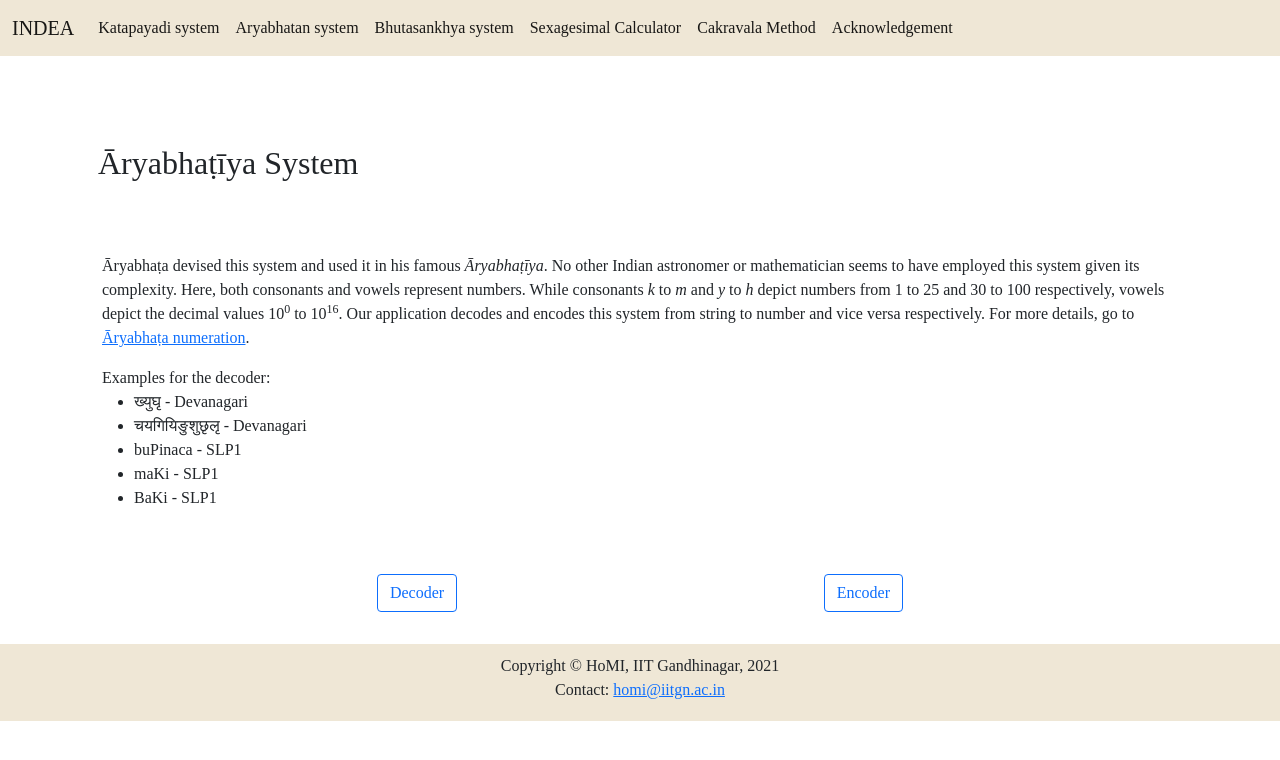
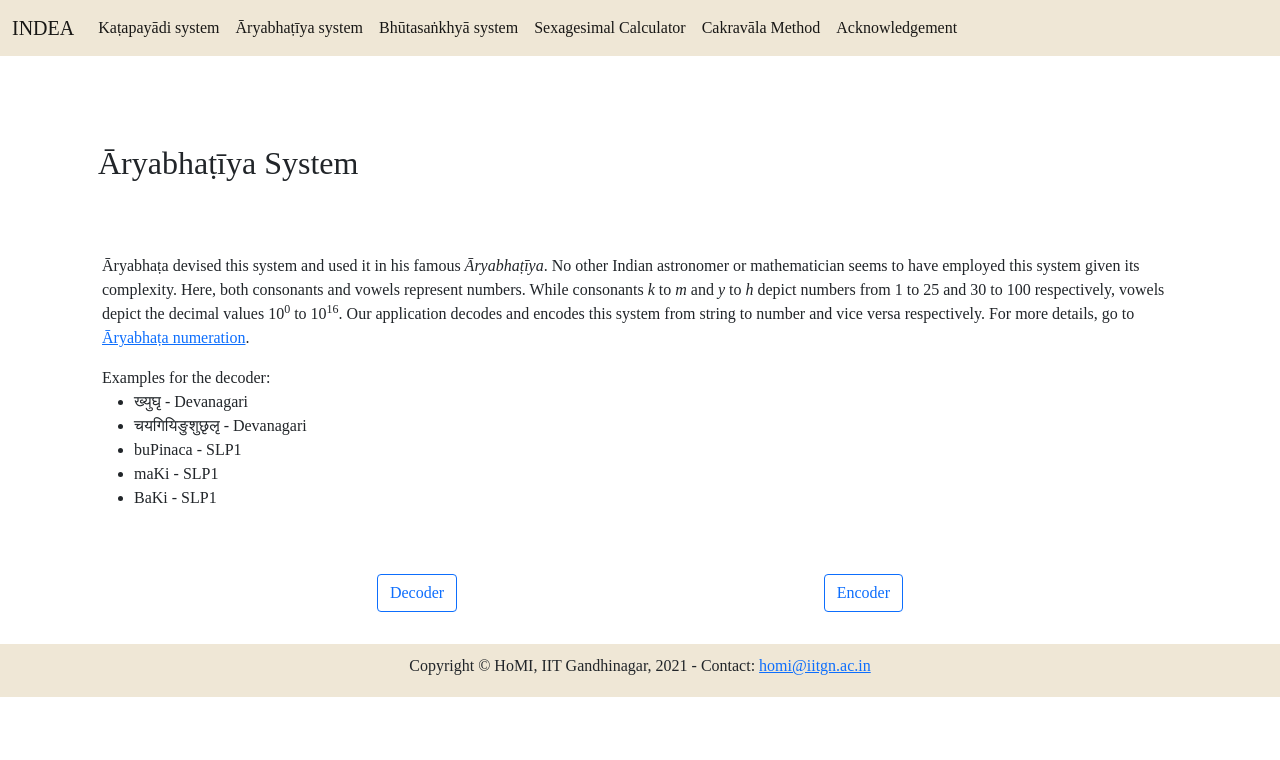
Before and after one commit to HrushikeshPawar/HoMI-Project, a Flask app: page /aryabhatan in a window 1280 px wide. Shown: the top 760 px of the page. Run offline with Flask 2, Linux system fonts and the light colour scheme.

Commit message:
Fixed Footer position

```diff
--- a/app/static/css/main.css
+++ b/app/static/css/main.css
@@ -20,6 +20,10 @@ html {
 
     iframe {
         height : 1200px
+    }
+
+    .foot {
+        min-height: 440px !important;
     }
 }
 
--- a/app/static/css/style.css
+++ b/app/static/css/style.css
@@ -8,7 +8,7 @@
 
 body {
     background-color: var(--clr-body-background);
-    font-family: Roboto;
+    --font-family: Roboto;
     font-style: normal;
     font-weight: normal;
 }
--- a/app/templates/base.html
+++ b/app/templates/base.html
@@ -19,9 +19,6 @@
             padding: 3px;
             background-color: #efe7d6;
             padding-top: 10px;
-        }
-        .container{
-            height: 100%;
         }
     </style>
 
@@ -52,15 +49,15 @@
             <div class="collapse navbar-collapse" id="navbarScroll">
                 <ul class="navbar-nav me-auto mb-2 mb-lg-0">
                     <li class="nav-item">
-                        <a class="nav-link active" aria-current="page" href="/katapayadi">Katapayadi system</a>
+                        <a class="nav-link active" aria-current="page" href="/katapayadi">Kaṭapayādi system</a>
                     </li>
 
                     <li class="nav-item">
-                        <a class="nav-link active" aria-current="page" href="/aryabhatan">Aryabhatan system</a>
+                        <a class="nav-link active" aria-current="page" href="/aryabhatan">Āryabhaṭīya system</a>
                     </li>
 
                     <li class="nav-item">
-                        <a class="nav-link active" aria-current="page" href="/bhutasankhya">Bhutasankhya system</a>
+                        <a class="nav-link active" aria-current="page" href="/bhutasankhya">Bhūtasaṅkhyā system</a>
                     </li>
 
                     <li class="nav-item">
@@ -68,7 +65,7 @@
                     </li>
 
                     <li class="nav-item">
-                        <a class="nav-link active" aria-current="page" href="/cakravala">Cakravala Method</a>
+                        <a class="nav-link active" aria-current="page" href="/cakravala">Cakravāla Method</a>
                     </li>
 
                     <li class="nav-item">
@@ -78,29 +75,19 @@
             </div>
         </div>
     </nav>
-
-    <div class="container">
+    <div class="container foot" style="min-height: 506px;">
     {% block content %}{% endblock content %}
     </div>
 
     <footer>
-        <p>Copyright © HoMI, IIT Gandhinagar, 2021<br>
-        Contact: <a href="mailto:homi@iitgn.ac.in">homi@iitgn.ac.in</a></p>
+        <p>Copyright © HoMI, IIT Gandhinagar, 2021 - Contact: <a href="mailto:homi@iitgn.ac.in">homi@iitgn.ac.in</a></p>
     </footer>
 
-    <!-- Optional JavaScript; choose one of the two! -->
-    <!-- Option 1: Bootstrap Bundle with Popper -->
     <script src="https://cdn.jsdelivr.net/npm/bootstrap@5.0.2/dist/js/bootstrap.bundle.min.js" integrity="sha384-MrcW6ZMFYlzcLA8Nl+NtUVF0sA7MsXsP1UyJoMp4YLEuNSfAP+JcXn/tWtIaxVXM" crossorigin="anonymous"></script>
 
-    <!-- Option 2: Separate Popper and Bootstrap JS -->
-    <!--
-    <script src="https://cdn.jsdelivr.net/npm/@popperjs/core@2.9.2/dist/umd/popper.min.js" integrity="sha384-IQsoLXl5PILFhosVNubq5LC7Qb9DXgDA9i+tQ8Zj3iwWAwPtgFTxbJ8NT4GN1R8p" crossorigin="anonymous"></script>
-    <script src="https://cdn.jsdelivr.net/npm/bootstrap@5.0.2/dist/js/bootstrap.min.js" integrity="sha384-cVKIPhGWiC2Al4u+LWgxfKTRIcfu0JTxR+EQDz/bgldoEyl4H0zUF0QKbrJ0EcQF" crossorigin="anonymous"></script>
-    -->
     <script>
         document.location.hash = '#' + '{{ scroll }}';
     </script>
     {% block scripts %}{% endblock scripts %}
-    <!--body style="background-color:#EAE7DC;"-->
 </body>
 </html>
```
